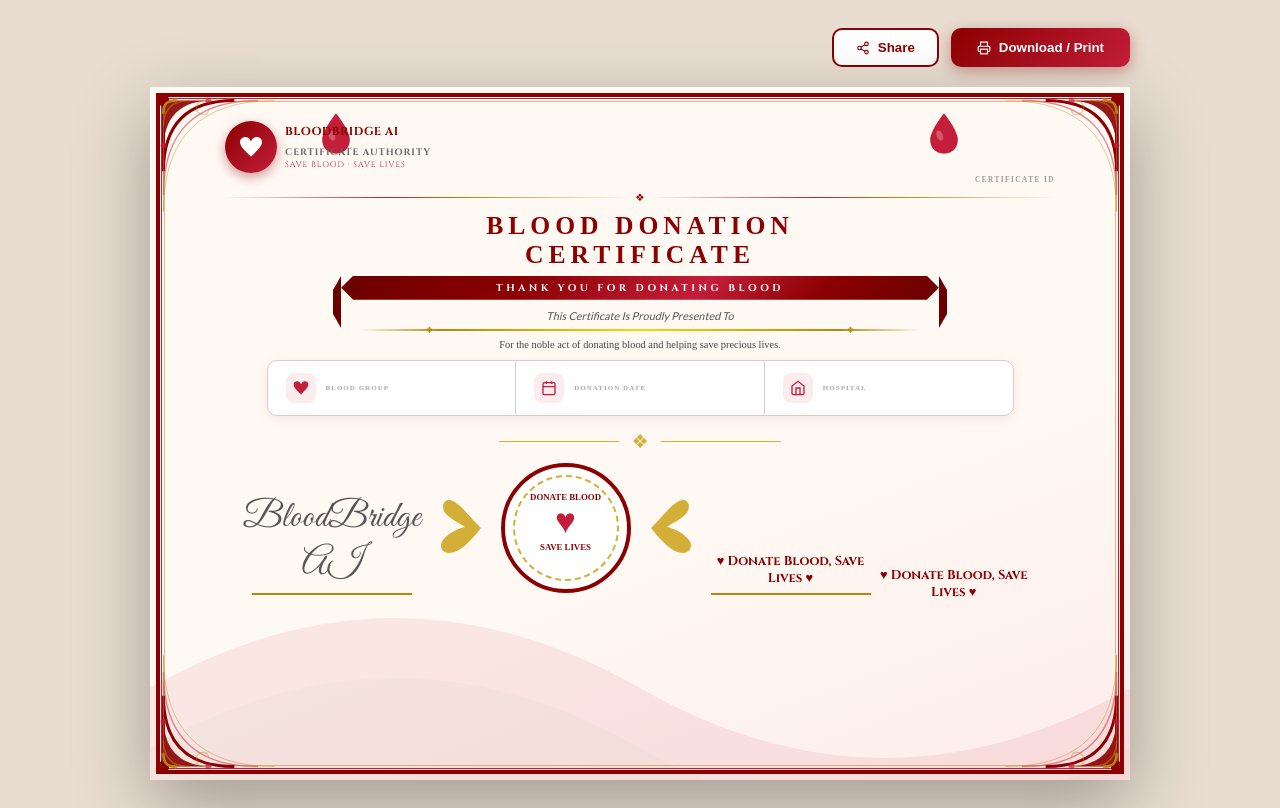
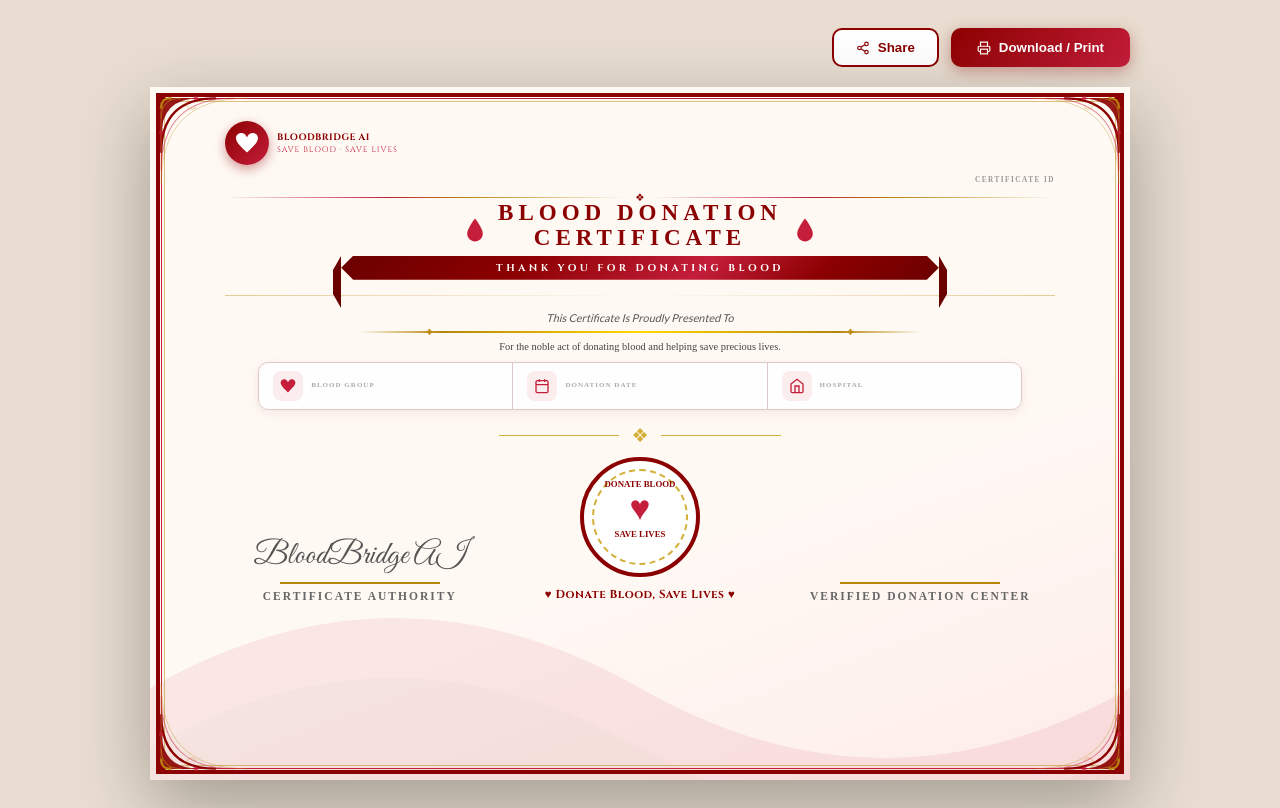
Before and after one commit to Sohail123-spec/bloodbridge-ai, a Flask app: template templates/certificate.html in a window 1280 px wide. Run offline with Flask 3, Linux system fonts and the light colour scheme; the template is opened without the code that fills it, so the values that code supplies are empty; some libraries are stand-ins or nearby versions.

Commit message:
Certificate Updated

```diff
--- a/templates/certificate.html
+++ b/templates/certificate.html
@@ -29,15 +29,15 @@ body{background:#e8ddd0;min-height:100vh;display:flex;flex-direction:column;alig
 .b-gold {position:absolute;inset:14px;border:1px solid rgba(184,134,11,.5);pointer-events:none;z-index:5}
 
 /* ── CORNER ORNAMENTS (matching reference exactly) ── */
-.corner{position:absolute;width:130px;height:130px;border-radius:50%;;z-index:6;pointer-events:none}
+.corner{position:absolute;width:100px;height:100px;z-index:6;pointer-events:none}
 .tl{top:4px;left:4px}
 .tr{top:4px;right:4px;transform:scaleX(-1)}
 .bl{bottom:4px;left:4px;transform:scaleY(-1)}
 .br{bottom:4px;right:4px;transform:scale(-1)}
 
 /* ── BLOOD DROPS (top decoration like reference) ── */
-.drop-top-left{position:absolute;top:24px;left:170px;z-index:7}
-.drop-top-right{position:absolute;top:24px;right:170px;z-index:7}
+.drop-top-left{position:absolute;top:18px;left:170px;z-index:7}
+.drop-top-right{position:absolute;top:18px;right:170px;z-index:7}
 .blood-drop-svg{width:clamp(18px,2.8vw,32px);height:auto}
 
 /* ── WAVE BACKGROUND ── */
@@ -53,9 +53,9 @@ body{background:#e8ddd0;min-height:100vh;display:flex;flex-direction:column;alig
 /* TOP ROW */
 .top-row{width:100%;display:flex;justify-content:space-between;align-items:flex-start;margin-bottom:4px}
 .logo-block{display:flex;align-items:center;gap:8px}
-.logo-icon{width:52px;height:52px;background:linear-gradient(135deg,#8B0000,#C41E3A);border-radius:50%;display:flex;align-items:center;justify-content:center;box-shadow:0 4px 12px rgba(139,0,0,.4)}
+.logo-icon{width:44px;height:44px;background:linear-gradient(135deg,#8B0000,#C41E3A);border-radius:50%;display:flex;align-items:center;justify-content:center;box-shadow:0 4px 12px rgba(139,0,0,.4)}
 .logo-icon svg{width:24px;height:24px}
-.logo-text{font-family:'Cinzel',serif;font-size:.72rem;font-weight:700;letter-spacing:2px;color:#666;text-transform:uppercase;font-weight:700;color:#8B0000;line-height:1.4;letter-spacing:.5px;text-transform:uppercase}
+.logo-text{font-family:'Cinzel',serif;font-size:.58rem;font-weight:700;color:#8B0000;line-height:1.4;letter-spacing:.5px;text-transform:uppercase}
 .logo-text span{font-size:.5rem;font-weight:400;color:#C41E3A;display:block;letter-spacing:1px}
 .qr-block{text-align:right}
 #qrcode{width:52px!important;height:52px!important;margin-left:auto}
@@ -77,10 +77,10 @@ body{background:#e8ddd0;min-height:100vh;display:flex;flex-direction:column;alig
 /* TITLE */
 .cert-title{
   font-family:'Cinzel',serif;
-  font-size:clamp(1.1rem,2vw,1.7rem);
+  font-size:clamp(1rem,1.8vw,1.55rem);
   font-weight:900;color:#8B0000;
   text-align:center;letter-spacing:5px;
-  line-height:1.15;margin:1px 0;
+  line-height:1.1;margin:-10px 0 0;
   text-transform:uppercase;
 }
 
@@ -109,9 +109,9 @@ body{background:#e8ddd0;min-height:100vh;display:flex;flex-direction:column;alig
 /* NAME */
 .donor-name{
   font-family:'Great Vibes',cursive;
-  font-size:clamp(3.5rem,6.2vw,5.4rem);
+  font-size:clamp(3.3rem,6vw,5.2rem);
   color:#8B0000;line-height:1;
-  text-shadow:none;color:#7A0000;
+  text-shadow:1px 2px 6px rgba(139,0,0,.2);
   margin:2px 0;
 }
 
@@ -132,10 +132,10 @@ body{background:#e8ddd0;min-height:100vh;display:flex;flex-direction:column;alig
 .info-row{
   display:flex;align-items:stretch;
   border:1.5px solid #e0c8c8;border-radius:10px;
-  overflow:hidden;width:90%;background:rgba(255,255,255,.9);
+  overflow:hidden;width:92%;background:rgba(255,255,255,.9);
   box-shadow:0 3px 12px rgba(139,0,0,.08);margin-bottom:10px;
 }
-.info-cell{flex:1;display:flex;align-items:center;gap:10px;padding:12px 18px}
+.info-cell{flex:1;display:flex;align-items:center;gap:8px;padding:8px 14px}
 .info-cell+.info-cell{border-left:1.5px solid #e0c8c8}
 .info-ico{width:30px;height:30px;background:rgba(196,30,58,.08);border-radius:8px;display:flex;align-items:center;justify-content:center;flex-shrink:0}
 .info-ico svg{width:16px;height:16px}
@@ -229,20 +229,6 @@ body,.cert-title,.subtitle,.recognition-text{font-family:'Times New Roman',serif
   </div>
   {% endfor %}
 
-  <!-- Blood drops top (matching reference) -->
-  <div class="drop-top-left">
-    <svg class="blood-drop-svg" viewBox="0 0 30 42" fill="none" xmlns="http://www.w3.org/2000/svg">
-      <path d="M15 2 C15 2 2 18 2 27 C2 35 8 40 15 40 C22 40 28 35 28 27 C28 18 15 2 15 2Z" fill="#C41E3A"/>
-      <ellipse cx="11" cy="23" rx="3" ry="5" fill="rgba(255,255,255,0.25)" transform="rotate(-20 11 23)"/>
-    </svg>
-  </div>
-  <div class="drop-top-right">
-    <svg class="blood-drop-svg" viewBox="0 0 30 42" fill="none" xmlns="http://www.w3.org/2000/svg">
-      <path d="M15 2 C15 2 2 18 2 27 C2 35 8 40 15 40 C22 40 28 35 28 27 C28 18 15 2 15 2Z" fill="#C41E3A"/>
-      <ellipse cx="11" cy="23" rx="3" ry="5" fill="rgba(255,255,255,0.25)" transform="rotate(-20 11 23)"/>
-    </svg>
-  </div>
-
   <!-- Background wave -->
   <div class="bg-wave">
     <svg viewBox="0 0 980 440" preserveAspectRatio="none" xmlns="http://www.w3.org/2000/svg">
@@ -260,7 +246,7 @@ body,.cert-title,.subtitle,.recognition-text{font-family:'Times New Roman',serif
         <div class="logo-icon">
           <svg viewBox="0 0 24 24" fill="white"><path d="M12 21.593c-5.63-5.539-11-10.297-11-14.402 0-3.791 3.068-5.191 5.281-5.191 1.312 0 4.151.501 5.719 4.457 1.59-3.968 4.464-4.447 5.726-4.447 2.54 0 5.274 1.621 5.274 5.181 0 4.069-5.136 8.625-11 14.402z"/></svg>
         </div>
-        <div class="logo-text">BloodBridge AI<div style='font-size:.58rem;color:#666;margin-top:6px;letter-spacing:1px;text-transform:uppercase'>Certificate Authority</div><span>Save Blood · Save Lives</span></div>
+        <div class="logo-text">BloodBridge AI<span>Save Blood · Save Lives</span></div>
       </div>
       <div class="qr-block">
         <div id="qrcode"></div>
@@ -274,11 +260,25 @@ body,.cert-title,.subtitle,.recognition-text{font-family:'Times New Roman',serif
 
     <!-- TITLE -->
     <div style="color:#B8860B;font-size:.8rem;letter-spacing:6px;margin-bottom:4px;"></div>
+
+<div style="display:flex;align-items:center;justify-content:center;gap:14px;">
+<svg width="18" height="26" viewBox="0 0 30 42"><path d="M15 2 C15 2 2 18 2 27 C2 35 8 40 15 40 C22 40 28 35 28 27 C28 18 15 2 15 2Z" fill="#C41E3A"/></svg>
 <div class="cert-title">Blood Donation<br>Certificate</div>
+<svg width="18" height="26" viewBox="0 0 30 42"><path d="M15 2 C15 2 2 18 2 27 C2 35 8 40 15 40 C22 40 28 35 28 27 C28 18 15 2 15 2Z" fill="#C41E3A"/></svg>
+</div>
+
 
     <!-- RIBBON -->
     <div class="ribbon-outer"><div class="ribbon-body">Thank You For Donating Blood</div></div>
 
+    <!-- SCROLL SIDE DECORATORS -->
+    <div class="side-deco">
+
+      <div class="side-line"></div>
+      &nbsp;&nbsp;
+      <div class="side-line-r"></div>
+
+    </div>
 
     <!-- PRESENTED TO -->
     <div class="presented">This Certificate Is Proudly Presented To</div>
@@ -322,66 +322,42 @@ body,.cert-title,.subtitle,.recognition-text{font-family:'Times New Roman',serif
 <div style="display:flex;align-items:flex-end;justify-content:space-between;width:100%;padding:0 18px;">
 
 <div style="flex:1;text-align:center;">
-    <div style="font-family:'Great Vibes',cursive;font-size:2.3rem;color:#555;">
+    <div style="font-family:'Great Vibes',cursive;font-size:2.0rem;color:#555;white-space:nowrap;">
         BloodBridge AI
     </div>
     <div style="width:160px;height:2px;background:#B8860B;margin:6px auto;"></div>
-    <div style="font-size:.72rem;font-weight:700;letter-spacing:2px;color:#666;text-transform:uppercase;">
-
-    </div>
+    <div style="font-size:.72rem;font-weight:700;letter-spacing:2px;color:#666;text-transform:uppercase;">Certificate Authority</div>
 </div>
 
 <div style="flex:1.4;text-align:center;">
 
     <div style="display:flex;justify-content:center;align-items:center;gap:10px;">
 
-        <svg width="70" height="70" viewBox="0 0 70 70">
-            <path d="M60 35 C45 20,40 12,32 8 C25 5,20 10,23 18 C26 24,35 28,44 34 C35 36,28 40,22 47 C18 52,20 60,28 60 C38 60,48 50,60 35Z" fill="#D4AF37"/>
-        </svg>
-
-        <div style="width:130px;height:130px;border-radius:50%;border:4px solid #8B0000;position:relative;background:white;">
+        <div style="width:120px;height:120px;border-radius:50%;border:4px solid #8B0000;position:relative;background:white;">
             <div style="position:absolute;inset:8px;border:2px dashed #D4AF37;border-radius:50%;"></div>
-            <div style="position:absolute;top:25px;left:0;right:0;text-align:center;">
+            <div style="position:absolute;top:18px;left:0;right:0;text-align:center;">
                 <div style="font-size:.55rem;font-weight:900;color:#8B0000;">DONATE BLOOD</div>
                 <div style="font-size:2.2rem;color:#C41E3A;">♥</div>
                 <div style="font-size:.55rem;font-weight:900;color:#8B0000;">SAVE LIVES</div>
             </div>
         </div>
 
-        <svg width="70" height="70" viewBox="0 0 70 70" style="transform:scaleX(-1)">
-            <path d="M60 35 C45 20,40 12,32 8 C25 5,20 10,23 18 C26 24,35 28,44 34 C35 36,28 40,22 47 C18 52,20 60,28 60 C38 60,48 50,60 35Z" fill="#D4AF37"/>
-        </svg>
+
 
     </div>
 
-    <div style="margin-top:8px;font-size:.75rem;font-weight:700;color:#8B0000;">
-
+    <div style="margin-top:10px;font-size:.72rem;font-weight:700;color:#8B0000;font-family:'Cinzel',serif;text-align:center;letter-spacing:.5px;">
+♥ Donate Blood, Save Lives ♥
 </div>
 
 </div>
 
 <div style="flex:1;text-align:center;">
-  <div style="
-margin-top:10px;
-font-size:.8rem;
-font-weight:700;
-color:#8B0000;
-font-family:'Cinzel',serif;
-text-align:center;
-">
-♥ Donate Blood, Save Lives ♥
-</div>
-    <div style="font-family:'Great Vibes',cursive;font-size:2.3rem;color:#555;">
+    <div style="font-family:'Great Vibes',cursive;font-size:2.0rem;color:#555;white-space:nowrap;">
         {{ donation.hospital }}
     </div>
     <div style="width:160px;height:2px;background:#B8860B;margin:6px auto;"></div>
-    <div style="font-size:.72rem;font-weight:700;letter-spacing:2px;color:#666;text-transform:uppercase;">
-
-    </div>
-</div>
-
-<div style="text-align:center;margin-top:8px;font-family:'Cinzel',serif;font-size:.8rem;color:#8B0000;font-weight:700;">
-♥ Donate Blood, Save Lives ♥
+    <div style="font-size:.72rem;font-weight:700;letter-spacing:2px;color:#666;text-transform:uppercase;">Verified Donation Center</div>
 </div>
 
 </div>
```
Lines whose indentation alone changed are shown as unchanged.
